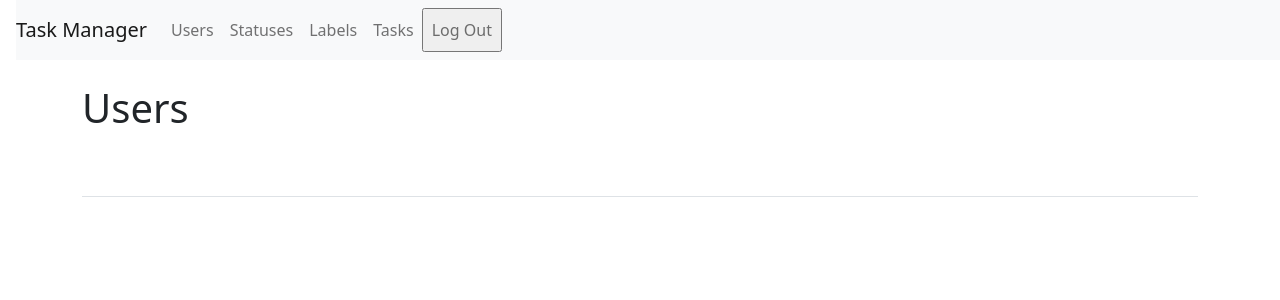
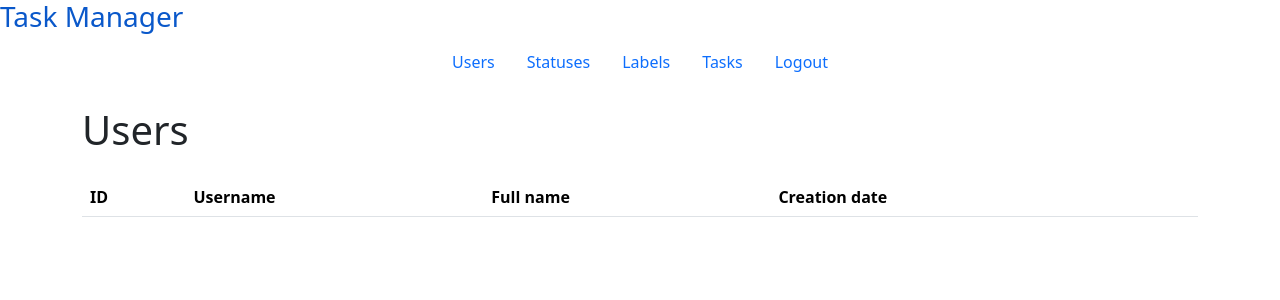
Before and after one commit to DLineX/python-project-52, a Django app: page /users/ in a window 1280 px wide. Shown: the top 300 px of the page. Run offline with Django 5.2, Linux system fonts and the light colour scheme; the visitor is signed in with stand-in values (Sample User, id 1); lists and menus that the app fills with data are empty; some libraries are stand-ins or nearby versions.

Commit message:
Update templates
Update index and list html;
Add nav.html;

```diff
--- a/task_manager/templates/index.html
+++ b/task_manager/templates/index.html
@@ -1,60 +1,23 @@
-<!Doctype html>
 {% load i18n %}
 {% load django_bootstrap5 %}
+{% bootstrap_css %}
+{% bootstrap_javascript %}
+<!Doctype html>
 <html lang="en">
   <head>
     <meta charset="utf-8">
+    <meta http-equiv="X-UA-Compatible" content="IE-edge">
     <meta name="viewport" content="width=device-width, initial-scale=1, shrink-to-fit=no">
     <title>{% block title %}{% endblock %}</title>
-    <link crossorigin="anonymous" href="https://cdn.jsdelivr.net/npm/bootstrap@5.2.3/dist/css/bootstrap.min.css" integrity="sha384-rbsA2VBKQhggwzxH7pPCaAqO46MgnOM80zW1RWuH61DGLwZJEdK2Kadq2F9CUG65" rel="stylesheet">
-    <script crossorigin="anonymous" integrity="sha384-kenU1KFdBIe4zVF0s0G1M5b4hcpxyD9F7jL+jjXkk+Q2h455rYXK/7HAuoJl+0I4" src="https://cdn.jsdelivr.net/npm/bootstrap@5.2.3/dist/js/bootstrap.bundle.min.js"></script>
+    <!-- <link crossorigin="anonymous" href="https://cdn.jsdelivr.net/npm/bootstrap@5.2.3/dist/css/bootstrap.min.css" integrity="sha384-rbsA2VBKQhggwzxH7pPCaAqO46MgnOM80zW1RWuH61DGLwZJEdK2Kadq2F9CUG65" rel="stylesheet">
+    <script crossorigin="anonymous" integrity="sha384-kenU1KFdBIe4zVF0s0G1M5b4hcpxyD9F7jL+jjXkk+Q2h455rYXK/7HAuoJl+0I4" src="https://cdn.jsdelivr.net/npm/bootstrap@5.2.3/dist/js/bootstrap.bundle.min.js"></script> -->
   </head>
   <body class="d-flex flex-column min-vh-100">
-    <nav class="navbar navbar-expand-lg navbar-light bg-light ms-3">
-        <a class="navbar-brand" href="{% url 'list' %}">{% trans "Task Manager" %}</a>
-        <button class="navbar-toggler" data-bs-toggle="collapse" data-bs-target="#navbarToggleExternalContent">
-          <span class="navbar-toggler-icon"></span>
-        </button>
-        <div class="navbar-collapse collapse show" id="navberToggleExternalContent">
-          <ul class="navbar-nav">
-            <li class="nav-item">
-              <a class="nav-link" href="{% url 'users_list' %}">{% trans "Users" %}</a>
-            </li>
-              {% if user.is_authenticated %}
-              <li class="nav-item">
-                <a class="nav-link" href="{% url 'statuses_list' %}">{% trans "Statuses" %}</a>
-              </li>
-              <li class="nav-item">
-                <a class="nav-link" href="{% url 'labels_list' %}">{% trans "Labels" %}</a>
-              </li>
-              <li class="nav-item">
-                <a class="nav-link" href="{% url 'tasks_list' %}">{% trans "Tasks" %}</a>
-              </li>
-          </ul>
-          <ul class="navbar-nav">
-            <form action="{% url 'logout' %}" method="post" style="margin-block-end: 0;">
-              {% csrf_token %}
-              <li class="nav-item">
-                <input class="btm nav-link" type="submit" value="{% trans 'Log Out' %}" style="--bs-btn-padding-x: 0.75rem;">
-              </li>
-            </form>
-          </ul>
-          {% else %}
-          <ul class="navbar-nav mr-auto">
-            <li class="nav-item">
-              <a class="nav-link" href="{% url 'login' %}">{% trans "Log In" %}</a>
-            </li>
-            <li class="nav-item">
-              <a class="nav-link" href="{% url 'sign_in' %}">{% trans "Sign Up" %}</a>
-            </li>
-          </ul>
-          {% endif %}
-        </div>
-    </nav>
+    {% include "nav.html" %}
     <div class="container wrapper flex-grow-1">
         {% bootstrap_messages %}
-        {% block content %}
-        {% endblock %}
+        {% block content %}{% endblock %}
     </div>
+    {% bootstrap_javascript %}
   </body>
 </html>
--- /dev/null
+++ b/task_manager/templates/nav.html
@@ -0,0 +1,16 @@
+{% load i18n %}
+<div class="inner">
+    <h3 class="masthead-brand"><a href="{% url 'list' %}" style="text-decoration: none;">{% trans "Task Manager" %}</a></h3>
+    <nav class="nav nav-masthead justify-content-center">
+            <a class="nav-link{% if request.resolver_match.view.name == 'users_list' %} active {% endif %}" href="{% url 'users_list' %}">{% trans "Users" %}</a>
+            {% if user.is_authenticated %}
+                <a class="nav-link{% if request.resolver_match.view.name == 'statuses_list' %} active {% endif %}" href="{% url 'statuses_list' %}">{% trans "Statuses" %}</a>
+                <a class="nav-link{% if request.resolver_match.view.name == 'labels_list' %} active {% endif %}" href="{% url 'labels_list' %}">{% trans "Labels" %}</a>
+                <a class="nav-link{% if request.resolver_match.view.name == 'tasks_list' %} active {% endif %}" href="{% url 'tasks_list' %}">{% trans "Tasks" %}</a>
+                <a class="nav-link" href="{% url 'logout' %}">{% trans 'Logout' %}</a>
+            {% else %}
+                <a class="nav-link" href="{% url 'login' %}">{% trans "Log In" %}</a>
+                <a class="nav-link" href="{% url 'sign_in' %}">{% trans "Sign Up" %}</a>
+            {% endif %}
+    </nav>
+</div>
--- a/task_manager/templates/users/list.html
+++ b/task_manager/templates/users/list.html
@@ -9,7 +9,7 @@
 <table class="table text-white">
     <thead class="thead-dark">
         <tr>
-            <th>id</th>
+            <th>ID</th>
             <th>{% trans "Username" %}</th>
             <th>{% trans "Full name" %}</th>
             <th>{% trans "Creation date" %}</th>
@@ -17,9 +17,11 @@
         </tr>
     </thead>
     <tbody>
+        {% if users_list %}
             {% for user in users_list %}
             <tr>
                 <td>{{user.id}}</td>
+                <td>{{user.username}}</td>
                 <td>{{user.first_name}}{{user.last_name}}</td>
                 <td>{{user.date_joined}}</td>
                 <td>
@@ -28,6 +30,7 @@
                 </td>
             </tr>
             {% endfor %}
+        {% endif %}
     </tbody>
 </table>
 {% endblock %}
```
Lines whose indentation alone changed are shown as unchanged.
